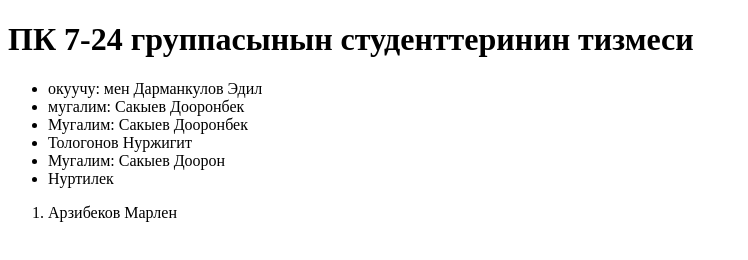
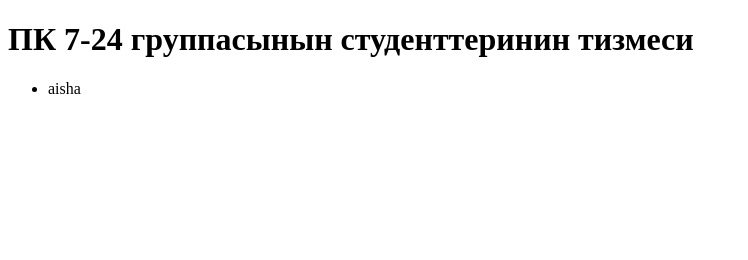
Before and after one commit to DooronbekSakyev/Tizme, a plain HTML site: page index.html in a window 1280 px wide. Shown: the whole page, without its empty margins (0-748 px from the left). Drawn offline with Linux system fonts and the light colour scheme.

Commit message:
liкоштум

```diff
--- a/index.html
+++ b/index.html
@@ -9,17 +9,9 @@
     <h1>ПК 7-24 группасынын студенттеринин тизмеси</h1>
 
     <ul>
-        <li> окуучу: мен Дарманкулов Эдил</li>
-        <li>мугалим: Сакыев Дооронбек</li>
-        <li>Мугалим: Сакыев Дооронбек</li>
-        <li>Тологонов Нуржигит</li>
-        <li>Мугалим: Сакыев Доорон</li>
-        <li>Нуртилек</>
+
+            <li>aisha</li>
     </ul>
-    <ol>
-        <li>
-            Арзибеков Марлен
-        </li>
-    </ol>
+
 </body>
 </html>
```
